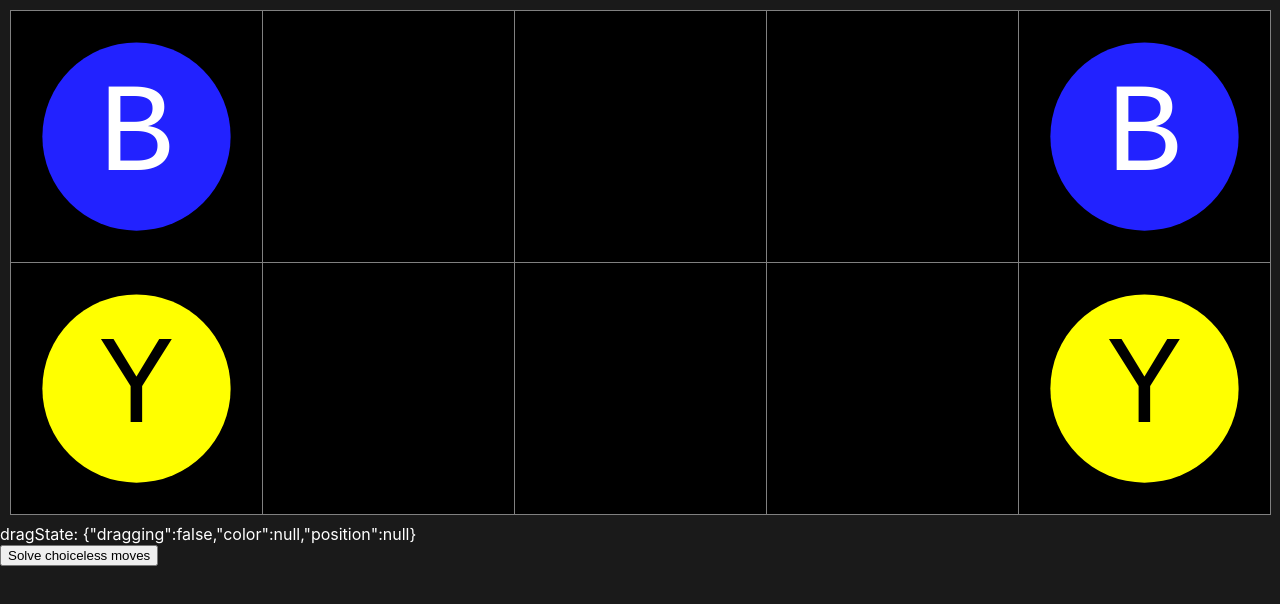
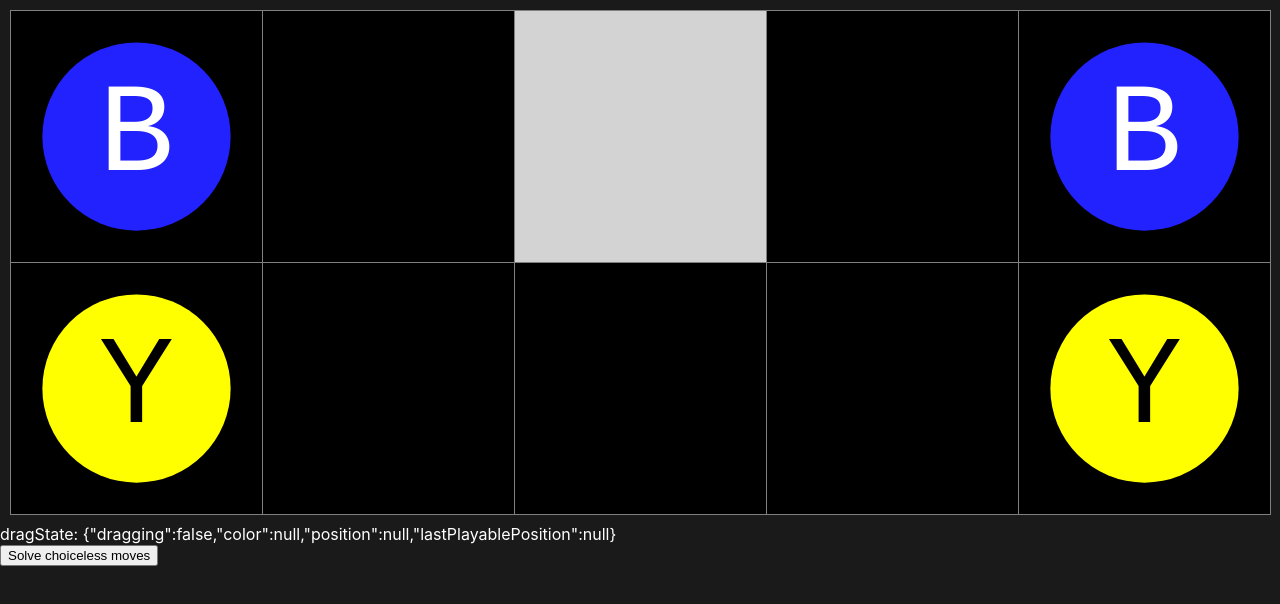
Before and after one commit to phoenixeliot/line-puzzle, a Next.js app: page / in a window 1280 px wide. Shown: the top 604 px of the page. Built offline with nearby package versions, Linux system fonts and the light colour scheme.

Commit message:
Add auto-pathing for click-drag

```diff
--- a/pages/index.tsx
+++ b/pages/index.tsx
@@ -1,7 +1,7 @@
 import type { NextPage } from "next";
 import Head from "next/head";
 import Image from "next/image";
-import { Board } from "../src/Board";
+import { Board, Position } from "../src/Board";
 import InteractiveBoard from "../src/components/InteractiveBoard";
 import styles from "../styles/Home.module.css";
 import { dedent } from "../tests/utils";
@@ -12,7 +12,7 @@ const Home: NextPage = () => {
   const [board, setBoard] = React.useState(
     Board.fromString(
       dedent`
-      B---B
+      B-#-B
       Y---Y
       `,
       gridRules
@@ -29,16 +29,21 @@ const Home: NextPage = () => {
     newBoard.setColor(position, color);
     setBoard(newBoard);
   };
-  const connectPathToPosition = (prevPosition, newPosition, color) => {
+  const connectPathToPosition = (
+    prevPosition: Position,
+    newPosition: Position,
+    color: string
+  ): boolean => {
     const newBoard = board.clone();
-    newBoard.connectPathToPosition(prevPosition, newPosition, color);
-    setBoard(newBoard);
+    const success = newBoard.connectPathToPosition(prevPosition, newPosition, color);
+    if (success) setBoard(newBoard);
+    return success;
   };
   return (
     <div className={styles.page}>
       <InteractiveBoard
         board={board}
-        setColor={setColor}
+        connectPathToPosition={connectPathToPosition}
         style={{ width: "1400px", maxWidth: "100vw", maxHeight: "100vh" }}
       />
       <button onClick={solveChoicelessMoves}>Solve choiceless moves</button>
--- a/src/Board.ts
+++ b/src/Board.ts
@@ -190,14 +190,16 @@ export class Board {
     this.getCell(position).color = color;
   }
 
-  connectPathToPosition(prevPosition, newPosition, color) {
+  connectPathToPosition(prevPosition, newPosition, color): boolean {
     if (this.getCell(prevPosition).color !== color) {
-      throw new Error(
-        `Trying to connect path with mismatching color: ${
-          this.getCell(prevPosition).color
-        } !== ${color}`
-      );
+      return false;
     }
+    const path = this.findPath(prevPosition, newPosition);
+    if (!path) return false; // No path was found
+    for (const pos of path) {
+      this.setColor(pos, color);
+    }
+    return true;
   }
 
   // TODO: Implement highly generic/configurable A*
--- a/src/components/InteractiveBoard.tsx
+++ b/src/components/InteractiveBoard.tsx
@@ -24,17 +24,19 @@ const CSS_COLOR_MAP = {
 export default function InteractiveBoard({
   board,
   style = {},
-  setColor,
+  connectPathToPosition,
 }: {
   board: Board;
   style?: CSSProperties;
-  setColor: (position: Position, color: string) => void;
+  connectPathToPosition: (pos1: Position, pos2: Position, color: string) => boolean;
 }) {
-  const [dragState, setDragState] = React.useState({
+  const defaultDragState = {
     dragging: false,
     color: null,
     position: null,
-  });
+    lastPlayablePosition: null,
+  };
+  const [dragState, setDragState] = React.useState(defaultDragState);
   const startDrag = (event) => {
     const domCell = event.target.closest("[data-cellpos]");
     if (!domCell) return;
@@ -44,28 +46,37 @@ export default function InteractiveBoard({
       dragging: true,
       color: cell.color,
       position,
+      lastPlayablePosition: position,
     });
   };
   const continueDrag = (event) => {
     if (!dragState.dragging) return; // Do nothing if not already dragging
-    const position = JSON.parse(
-      event.target.closest("[data-cellpos]").getAttribute("data-cellpos")
-    );
-    const cell = board.getCell(position);
+    const prevPosition = dragState.lastPlayablePosition;
+    const domCell = event.target.closest("[data-cellpos]");
+    if (!domCell) return;
+    const newPosition = JSON.parse(domCell.getAttribute("data-cellpos"));
+    const cell = board.getCell(newPosition);
+    const newState: any = {
+      position: newPosition,
+    };
+    if (cell.color !== dragState.color) {
+      const success = connectPathToPosition(prevPosition, newPosition, dragState.color);
+      console.log(
+        `Searching for path from ${JSON.stringify(prevPosition)} to ${JSON.stringify(
+          newPosition
+        )} with color ${dragState.color}: Success=${success}`
+      );
+      if (success) {
+        newState.lastPlayablePosition = newPosition;
+      }
+    }
     setDragState({
       ...dragState,
-      position,
+      ...newState,
     });
-    if (cell.color !== dragState.color) {
-      setColor(position, dragState.color);
-    }
   };
   const stopDrag = (event) => {
-    setDragState({
-      dragging: false,
-      color: null,
-      position: null,
-    });
+    setDragState({ ...defaultDragState });
   };
   return (
     <>
```
Also changed, not shown: 1 other file (tests, documents, lock files or other folders).
